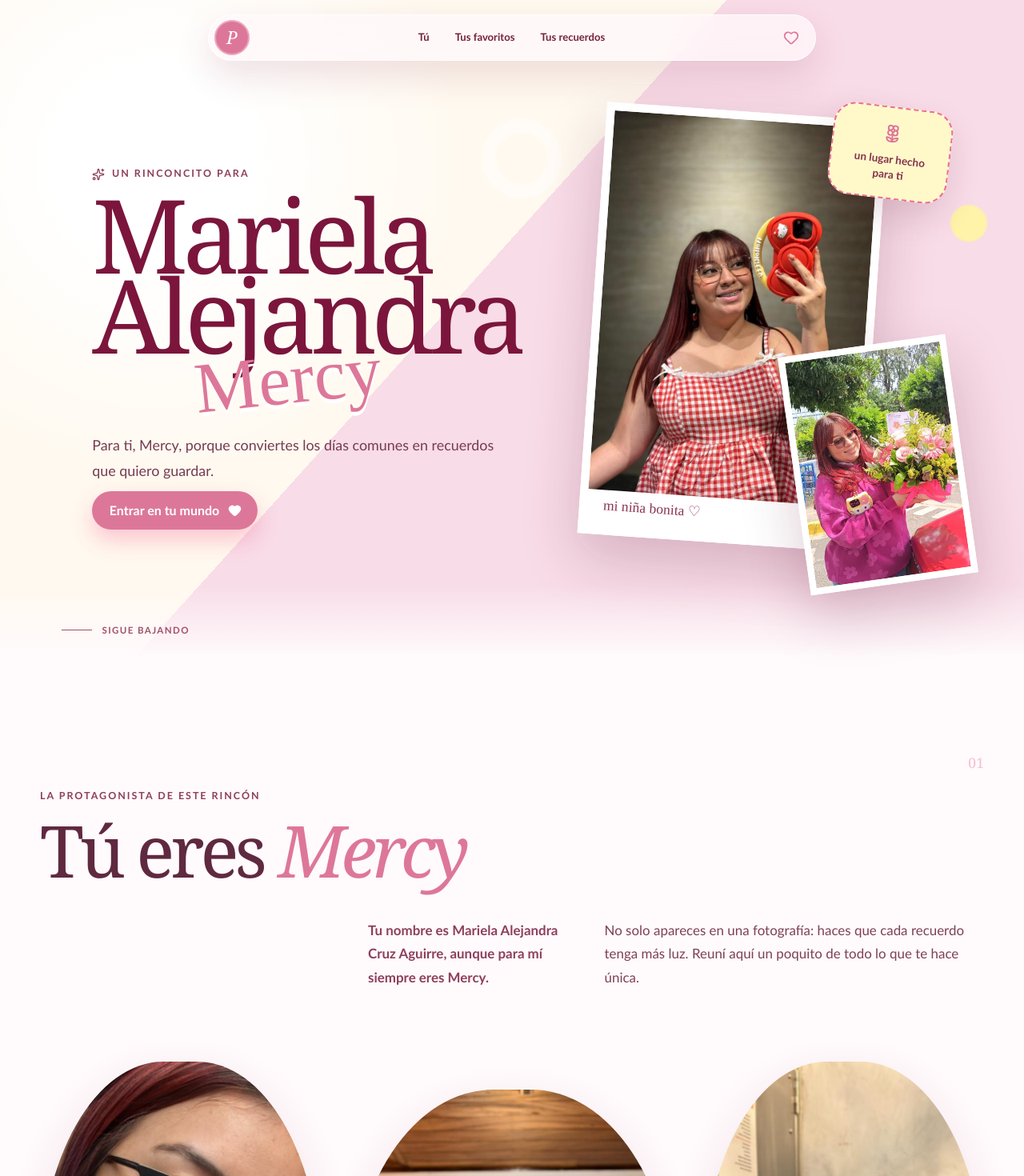
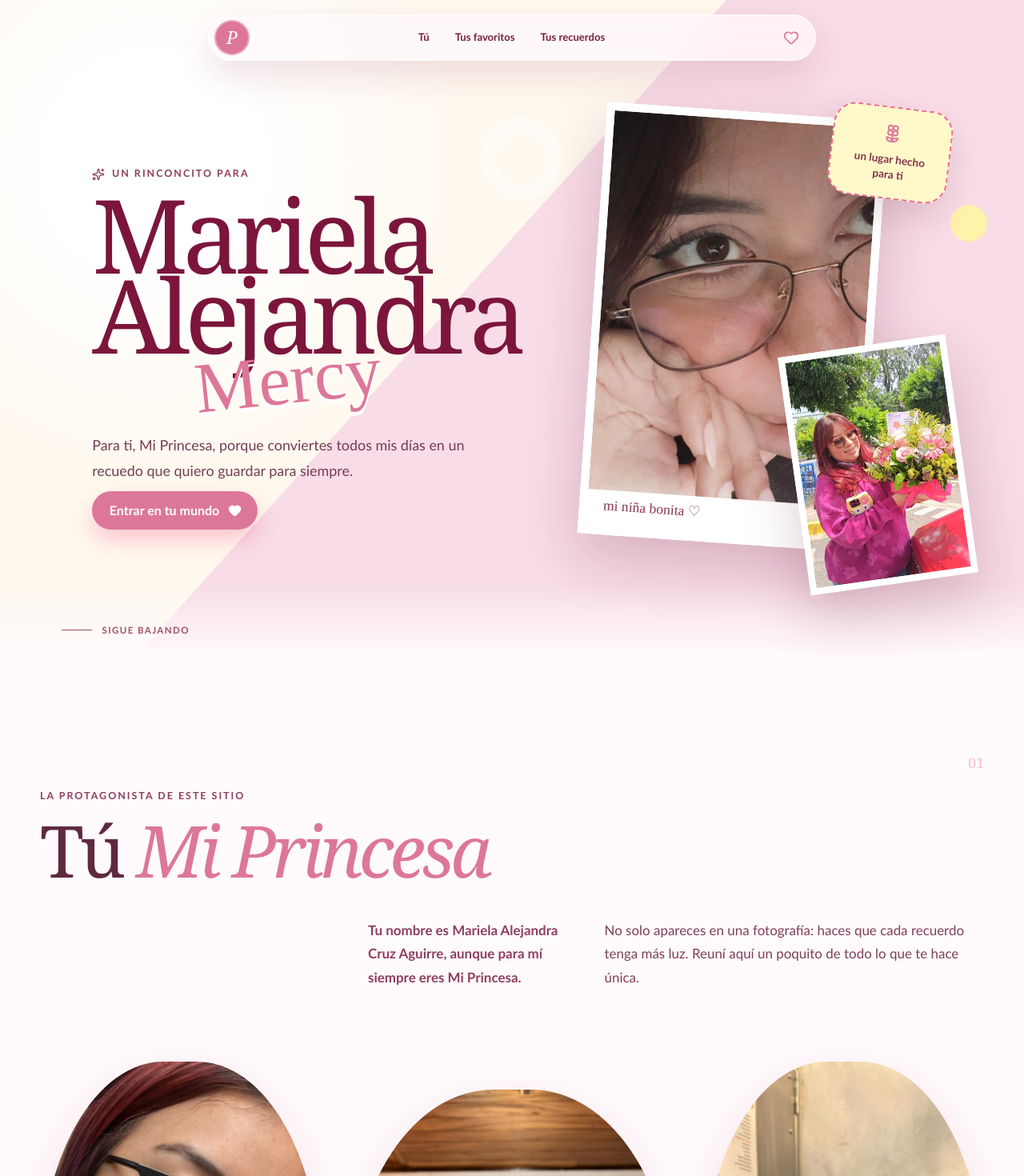
Before and after one commit to AlonsoEsc/pastelitos-cave, a React (Vite) app: page / in a window 1280 px wide. Shown: the top 1470 px of the page at 80% size. Built offline with nearby package versions, Linux system fonts and the light colour scheme.

Commit message:
Update romantic messages and featured photo

```diff
--- a/app/page.tsx
+++ b/app/page.tsx
@@ -215,7 +215,7 @@ export default function Home() {
           <h1>Mariela<br />Alejandra</h1>
           <div className="mercy-script">Mercy</div>
           <p className="hero-intro">
-            Para ti, Mercy, porque conviertes los días comunes en recuerdos que quiero guardar.
+            Para ti, Mi Princesa, porque conviertes todos mis días en un recuedo que quiero guardar para siempre.
           </p>
           <a className="love-button" href="#ti">
             Entrar en tu mundo <Heart aria-hidden="true" fill="currentColor" />
@@ -224,7 +224,7 @@ export default function Home() {
 
         <div className="hero-collage" aria-label="Fotos destacadas de Mercy">
           <div className="photo-card photo-card-main" data-parallax="-0.05">
-            <img src={assetPath('/images/mercy-12.jpeg')} alt="Mercy sonriendo frente a un espejo" />
+            <img src={assetPath('/images/mercy-01.jpeg')} alt="Mercy sonriendo frente a un espejo" />
             <span>mi niña bonita ♡</span>
           </div>
           <div className="photo-card photo-card-small" data-parallax="0.08">
@@ -242,11 +242,11 @@ export default function Home() {
       <section id="ti" className="intro-section section-wrap">
         <div className="section-number">01</div>
         <div className="intro-title">
-          <p className="eyebrow">la protagonista de este rincón</p>
-          <h2>Tú eres <em>Mercy</em></h2>
+          <p className="eyebrow">la protagonista de este sitio</p>
+          <h2>Tú <em>Mi Princesa</em></h2>
         </div>
         <div className="intro-text">
-          <p>Tu nombre es Mariela Alejandra Cruz Aguirre, aunque para mí siempre eres Mercy.</p>
+          <p>Tu nombre es Mariela Alejandra Cruz Aguirre, aunque para mí siempre eres Mi Princesa.</p>
           <p>No solo apareces en una fotografía: haces que cada recuerdo tenga más luz. Reuní aquí un poquito de todo lo que te hace única.</p>
         </div>
         <div className="portrait-ribbon" data-parallax="0.025">
@@ -304,13 +304,13 @@ export default function Home() {
           </div>
 
           <form className="add-like" onSubmit={addLike}>
-            <label htmlFor="new-favorite">¿Qué otra cosita te encanta?</label>
+            <label htmlFor="new-favorite">¿Que otras cosillas te gustan más?</label>
             <div className="add-like-controls">
               <Input
                 id="new-favorite"
                 value={newLike}
                 onChange={(event) => setNewLike(event.target.value)}
-                placeholder="Ej. los atardeceres..."
+                placeholder="Ej. Yo..."
                 maxLength={60}
               />
               <Button type="submit" disabled={!newLike.trim()}>
@@ -324,9 +324,9 @@ export default function Home() {
             <div className="floriography-heading">
               <div>
                 <p className="eyebrow"><Flower2 aria-hidden="true" /> inspirado en tu guía de flores</p>
-                <h2 id="floriography-title">Una floriografía<br /><em>para Mercy</em></h2>
+                <h2 id="floriography-title">Una floriografía<br /><em>para Ti</em></h2>
               </div>
-              <p>Un pequeño diccionario para elegir una flor según lo que quieras decirle.</p>
+              <p>Un pequeño catalogo de todas las flores que te encantan y que iras recibiendo.</p>
             </div>
 
             <div className="flower-filters" aria-label="Filtrar flores por sentimiento">
@@ -414,12 +414,12 @@ export default function Home() {
         <div className="letter-cloud cloud-b" data-parallax="-0.05" />
         <div className="letter-card">
           <Sparkles className="letter-sparkle" aria-hidden="true" />
-          <p className="eyebrow">para ti, Mercy</p>
-          <h2>Que nunca olvides<br />lo <em>especial</em> que eres.</h2>
+          <p className="eyebrow">para ti, Mi princesa</p>
+          <h2>Que nunca olvides<br />lo <em>especial</em> que eres para mi.</h2>
           <p>
-            Este lugar guarda tus sonrisas, tus colores y esos pequeños detalles que te hacen ser tú. Ojalá cada visita te recuerde cuánto cariño cabe en tu nombre.
+            Este lugar guarda tus sonrisas, tus colores,esos pequeños detalles que te hacen ser tú y todas las cosas que a ti te encantan que iremos agregando día con día. Ojalá cada visita te recuerde lo mucho que te amo y lo especial que eres para mi.
           </p>
-          <div className="letter-signature">Con mucho amor <Heart fill="currentColor" aria-hidden="true" /></div>
+          <div className="letter-signature">Atte: Con mucho amor tú Gordito <Heart fill="currentColor" aria-hidden="true" /></div>
         </div>
       </section>
 
```
